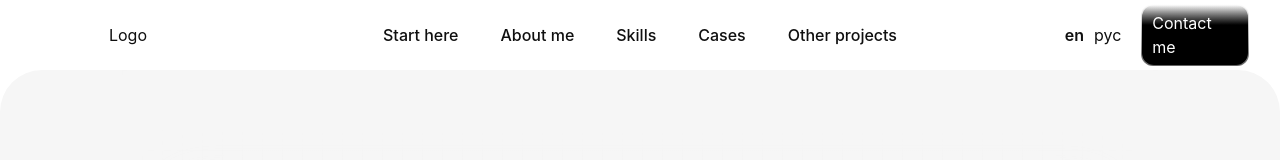
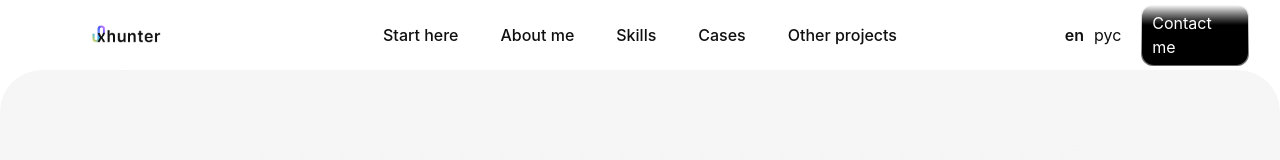
Before and after one commit to Sh4n-Oldone/better-call-maria, a React (Vite) app: page / in a window 1280 px wide. Shown: the top 160 px of the page. Built offline with nearby package versions, Linux system fonts and the light colour scheme; a web font is replaced by a local one.

Commit message:
feat(Header): add logo

```diff
--- a/src/components/Header/Header.tsx
+++ b/src/components/Header/Header.tsx
@@ -12,7 +12,14 @@ export const Header: React.FC = () => {
 	return (
 		<Wrapper>
 			<HeaderContentWrapper>
-				<LogoContainer>Logo</LogoContainer>
+				<LogoContainer>
+					<img
+						src='/xhunter_logo.png'
+						alt='logo'
+						height='18px'
+						width='81px'
+					/>
+				</LogoContainer>
 				<Navigation />
 				<RightBlock>
 					<ButtonContainer>
```
Also changed, not shown: public/xhunter_logo.png (added).
